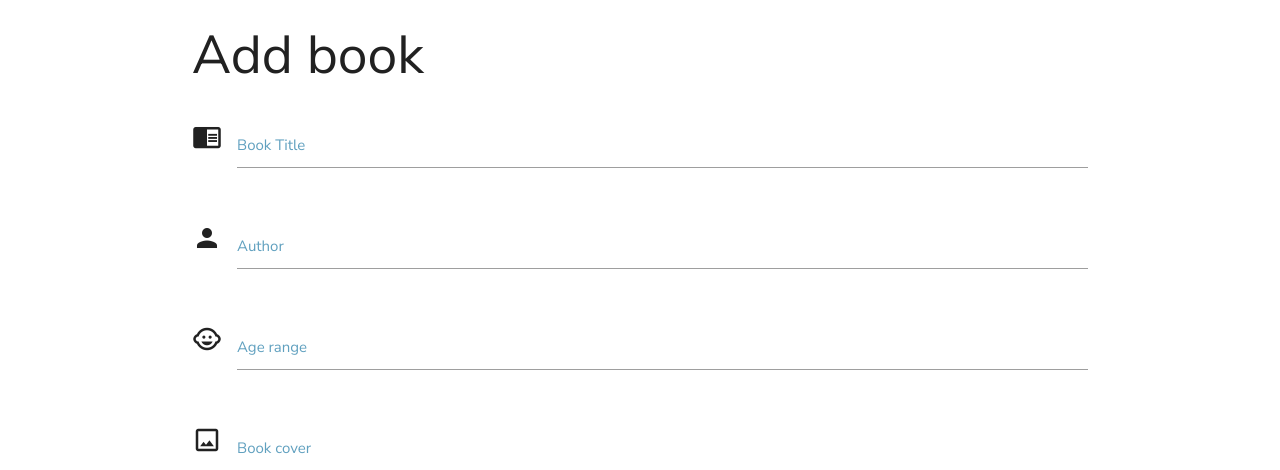
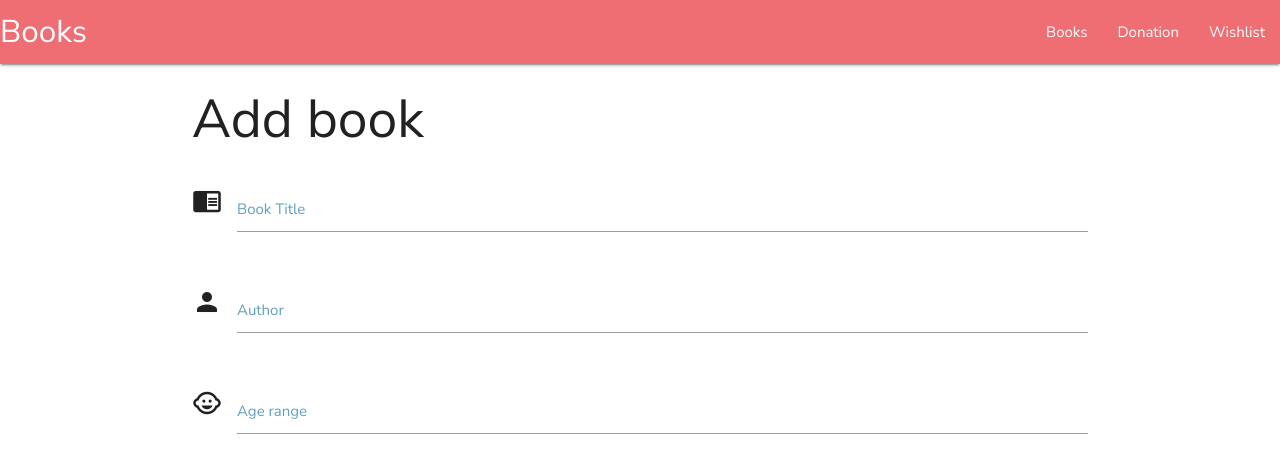
Before and after one commit to taikatta/Milestone3-Konyvkucko, a Flask app: page /add_book in a window 1280 px wide. Shown: the top 470 px of the page. Run offline with Flask 2, Linux system fonts and the light colour scheme; some libraries are stand-ins or nearby versions.

Commit message:
Navbar added

```diff
--- a/templates/base.html
+++ b/templates/base.html
@@ -4,6 +4,7 @@
 <head>
     <meta charset="UTF-8">
     <meta name="viewport" content="width=device-width, initial-scale=1.0">
+    <meta http-equiv="X-UA-Compatible" content="ie=edge">
     <link href="https://fonts.googleapis.com/icon?family=Material+Icons" rel="stylesheet">
     <link rel="stylesheet" href="https://cdnjs.cloudflare.com/ajax/libs/materialize/0.100.2/css/materialize.min.css">
     <link rel="stylesheet" href="{{url_for('static', filename='css/style.css')}}" type="text/css">
@@ -11,6 +12,28 @@
 </head>
 
 <body>
+    <header>
+        <div class="navbar-fixed">
+            <nav>
+                <div class="nav-wrapper">
+                    <a href="{{url_for('allbooks')}}" class="brand-logo">Books</a>
+                    <a href="#" data-activates="mobile-demo" class="button-collapse"><i class="material-icons">menu</i></a>
+                    <ul id="nav-mobile" class="right hide-on-med-and-down">
+                        <li><a href="{{url_for('allbooks')}}">Books</a></li>
+                        <li><a href="{{url_for('book_donation')}}">Donation</a></li>
+                        <li><a href="{{url_for('wishlist')}}">Wishlist</a></li>
+                    </ul>
+                    <ul class="side-nav" id="mobile-demo">
+                        <li><a href="{{url_for('allbooks')}}">Books</a></li>
+                        <li><a href="{{url_for('book_donation')}}">Donation</a></li>
+                        <li><a href="{{url_for('wishlist')}}">Wishlist</a></li>
+                    </ul>
+                </div>
+            </nav>
+
+
+          </div>
+    </header>
 
     <div class="container">
         {% block content %}
```
